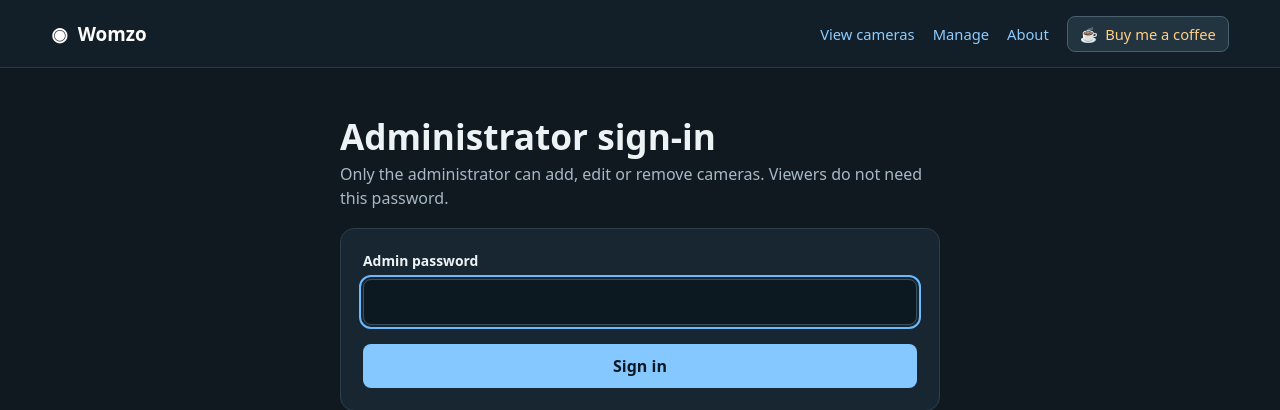
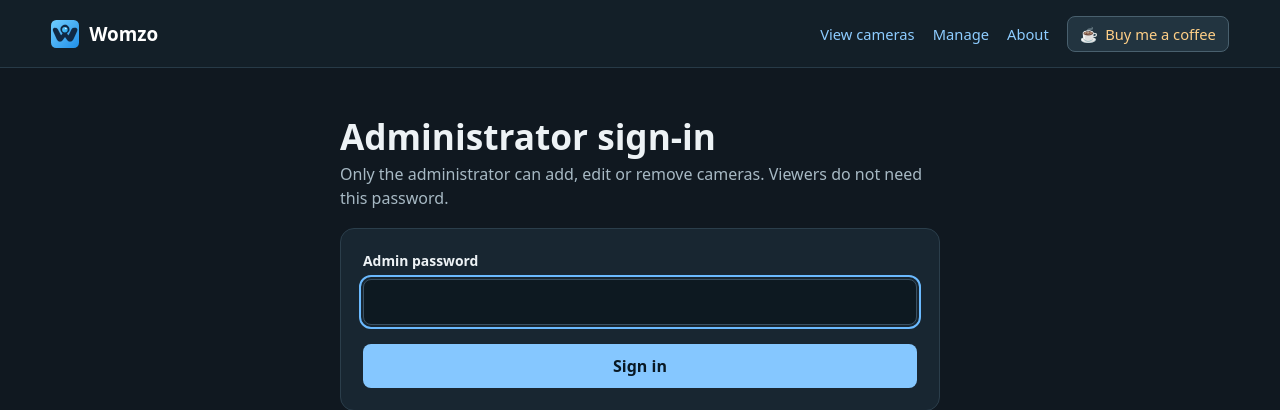
Before and after one commit to biz2108/womzo, a Flask app: page /admin/login in a window 1280 px wide. Shown: the top 410 px of the page. Run offline with Flask 3, Linux system fonts and the light colour scheme; parts of the project's set-up code (start-up, migrations or seed data) failed here and were passed over.

Commit message:
Add Womzo logo and browser favicon

```diff
--- a/templates/base.html
+++ b/templates/base.html
@@ -13,10 +13,14 @@ See LICENSE for the full licence terms.
   <title>{% block title %}Womzo{% endblock %}</title>
   <link rel="stylesheet" href="{{ url_for('static', filename='style.css', v='login1') }}">
   {% block head %}{% endblock %}
+  <link rel="icon" type="image/svg+xml" href="{{ url_for('static', filename='womzo-icon.svg') }}">
 </head>
 <body>
   <header class="topbar">
-    <a class="brand" href="{{ url_for('index') }}">◉ <span>Womzo</span></a>
+    <a class="brand" href="{{ url_for('index') }}">
+    <img class="brand-icon" src="{{ url_for('static', filename='womzo-icon.svg') }}" alt="" width="28" height="28">
+    <span>Womzo</span>
+  </a>
     <nav>
       <a href="{{ url_for('index') }}">View cameras</a>
       <a href="{{ url_for('admin') }}">Manage</a>
```
Also changed, not shown: static/womzo-icon.svg (added).
